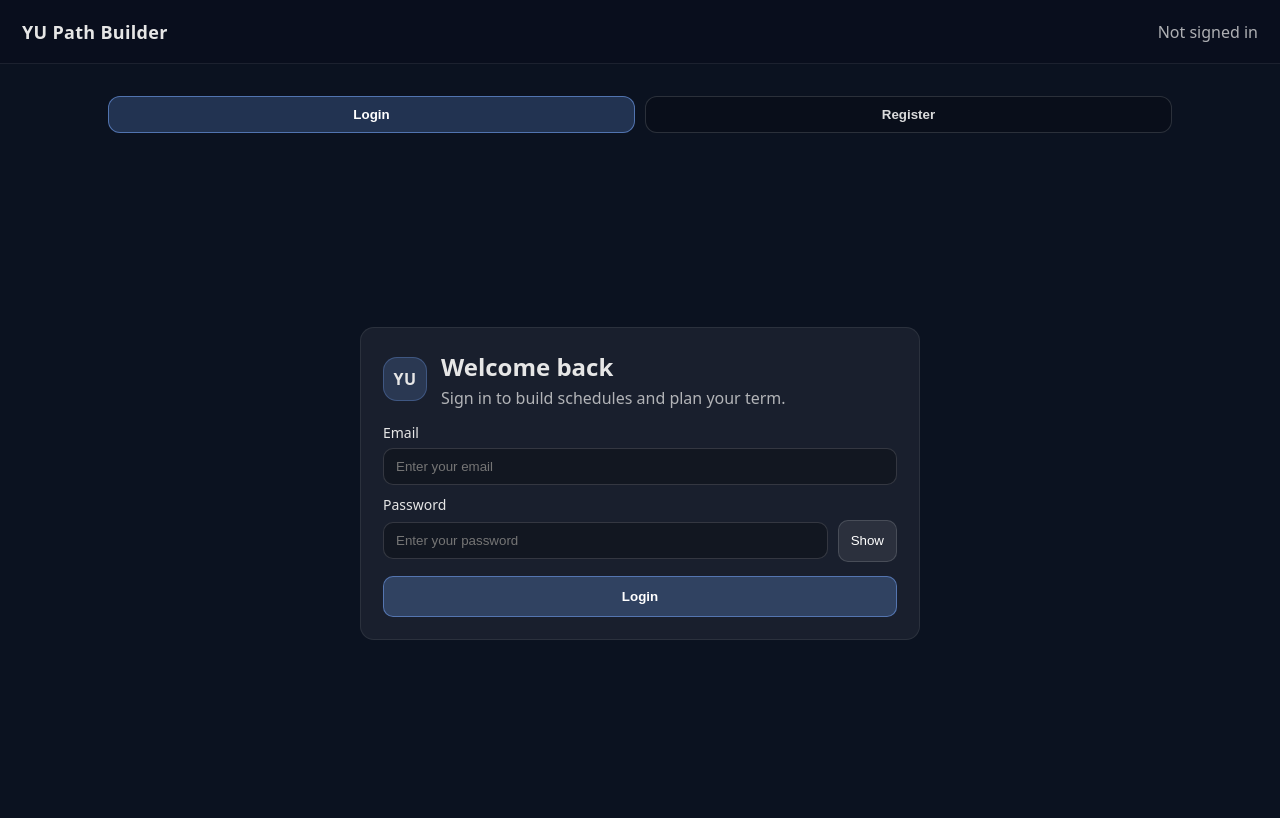
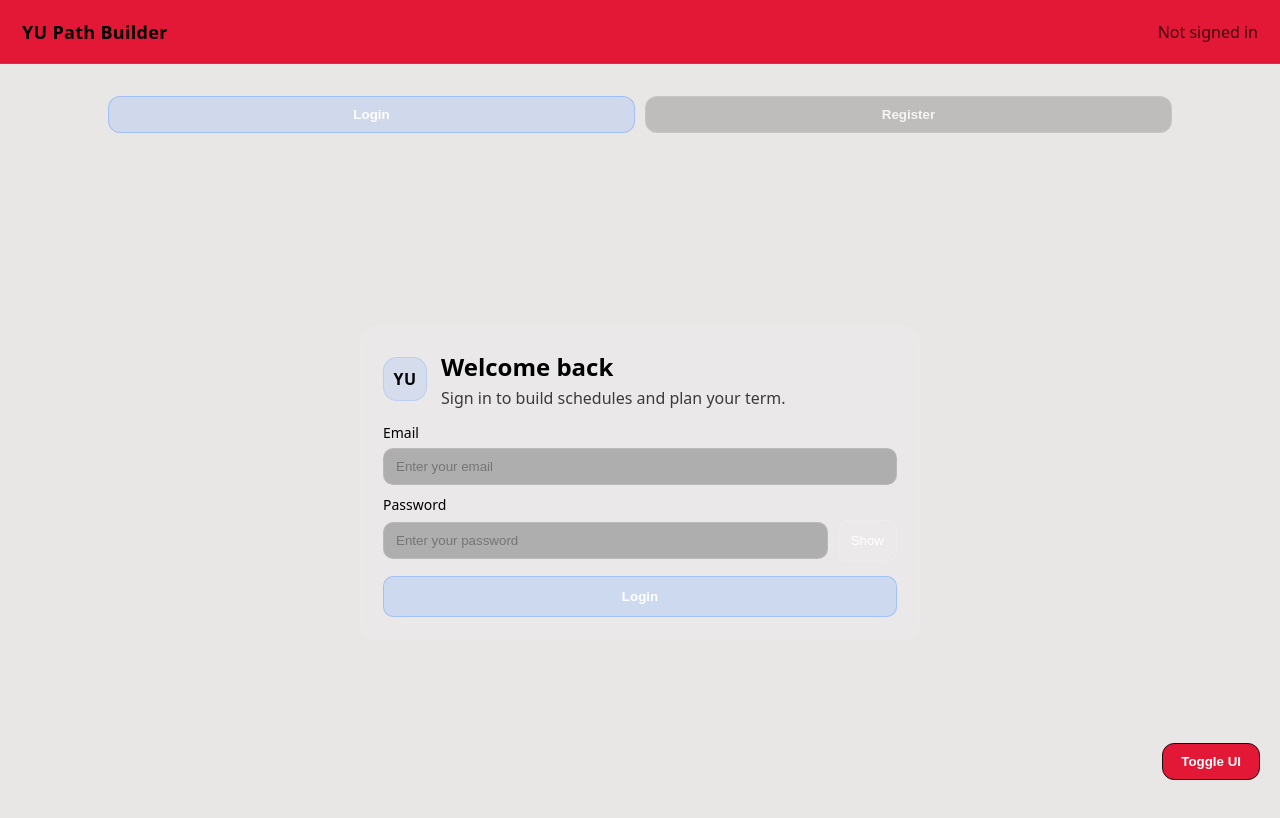
Before and after one commit to hvpham-yorku/project-group-3, a React (Vite) app in the folder frontend/: page / in a window 1280 px wide. Shown: the top 818 px of the page. Built offline with nearby package versions, Linux system fonts and the light colour scheme.

Commit message:
ui changes- added red mode and black mode

```diff
--- a/frontend/src/App.jsx
+++ b/frontend/src/App.jsx
@@ -2,9 +2,18 @@ import React from "react";
 import Dashboard from "./pages/Dashboard.jsx";
 import AuthPage from "./pages/AuthPage.jsx";
 import { useAuth } from "./context/AuthContext.jsx";
+import UIButton from "./components/layout/UIButton.jsx"; // correct import
 
 export default function App() {
   const { isAuthed } = useAuth();
 
-  return isAuthed ? <Dashboard /> : <AuthPage />;
+  return (
+    <div>
+      {/* Render the main page */}
+      {isAuthed ? <Dashboard /> : <AuthPage />}
+
+      {/* Always show the theme toggle button */}
+      <UIButton />
+    </div>
+  );
 }
--- /dev/null
+++ b/frontend/src/components/layout/UIButton.jsx
@@ -0,0 +1,28 @@
+import React, { useState, useEffect } from "react";
+import "../../index.css"; // updated to match your CSS file name
+
+function UIButton() {
+  const [UI, setUI] = useState(localStorage.getItem("theme") || "Red");
+
+  const toggleUI = () => {
+    const newTheme = UI === "Red" ? "Black" : "Red";
+    setUI(newTheme);
+    localStorage.setItem("theme", newTheme);
+  };
+
+  useEffect(() => {
+    document.body.classList.remove("theme-red", "theme-black");
+    document.body.classList.add(UI === "Red" ? "theme-red" : "theme-black");
+  }, [UI]);
+
+  return (
+    <button
+      className={`themeToggle ${UI === "Red" ? "red" : "black"}`}
+      onClick={toggleUI}
+    >
+      Toggle UI
+    </button>
+  );
+}
+
+export default UIButton;
--- a/frontend/src/index.css
+++ b/frontend/src/index.css
@@ -333,6 +333,125 @@ select:focus { border-color: rgba(120,170,255,0.8); }
   border-color: rgba(120,170,255,0.35);
   background: rgba(120,170,255,0.12);
 }
+/* --- Theme Toggle Button --- */
+.themeToggle {
+  position: fixed;
+  bottom: 20px;
+  right: 20px;
+  padding: 10px 18px;
+  border-radius: 12px;
+  border: 1px solid rgba(255,255,255,0.14);
+  font-weight: 700;
+  cursor: pointer;
+  z-index: 9999;
+  transition: background 0.3s, color 0.3s, transform 0.2s;
+}
 
+.themeToggle:hover { transform: scale(1.05); }
+
+.themeToggle.red { background: #E31837; color:
+                       #ffffff; border-color: #161112; }
+.themeToggle.black { background: #0e0d0d; color:
+              #ffffff; border-color: #0e0d0d; }
+
+/* --- Site Themes --- */
+body.theme-red {
+  background-color: #e9e6e6;
+  color: #000000;
+}
+body.theme-black {
+  background-color: #0e0d0d;
+  color: #f1f1f1;
+}
+
+/* Optional: Cards adapt to theme */
+body.theme-red .card { background: rgba(255,255,255,0.08); color: #000000; }
+body.theme-black .card { background: rgba(0,0,0,0.25); color: #ffffff; }
+
+/* Topbar adapts too */
+body.theme-red .topbar { background: #E31837; }
+body.theme-black .topbar { background: rgba(0,0,0,0.3); }
+
+/* Red theme */
+body.theme-red .row {
+  background: #E31837;
+  border: 1px solid rgba(255,255,255,0.1);
+  color: #0d0707;
+}
+
+/* Black theme */
+body.theme-black .row {
+  background: rgba(0,0,0,0.25);
+  border: 1px solid rgba(255,255,255,0.06);
+  color: #ffffff;
+}
+/* --- Schedule Grid Theme Overrides --- */
+
+/* Red theme */
+body.theme-red .schedTable,
+body.theme-red .schedHeaderRow,
+body.theme-red .schedBodyRow,
+body.theme-red .schedTimeCol,
+body.theme-red .schedDayCol,
+body.theme-red .timeCell,
+body.theme-red .gridRow {
+  border-color: #000000; /* grid lines black */
+}
+
+body.theme-red .schedDayCol {
+  background: #E31837; /* course background red */
+  color: #ffffff;       /* course text white */
+}
+
+body.theme-red .schedTimeHead,
+body.theme-red .schedDayHead,
+body.theme-red .timeCell span {
+  color: #ffffff;       /* headers white */
+}
+
+/* Optional: make individual schedule events stand out in red theme */
+body.theme-red .schedEvent {
+  background: rgba(255,255,255,0.15); /* slightly transparent white overlay */
+  border-color: #ffffff;
+  color: #ffffff;
+}
+
+/* Black theme (keep default) */
+body.theme-black .schedDayCol {
+  background: rgba(255,255,255,0.03); /* original black-ish background */
+  color: #000000;
+}
+
+body.theme-black .schedEvent {
+  background: rgba(86,156,214,0.22); /* default course blue overlay */
+  border-color: rgba(86,156,214,0.35);
+  color: #ffffff;
+}
+
+/* Red theme weekday header */
+body.theme-red .schedDayHead {
+  background: #ffffff;   /* red background */
+  color: #ffffff;        /* white text */
+  border-bottom: 1px solid #000000; /* black line under header */
+}
+
+
+body.theme-red .timeCell span {
+  color: #000000; /* ensure the hour text is white */
+}
+
+/* Black theme (original styling) */
+body.theme-black .schedTimeCol {
+  background: rgba(0,0,0,0.18); /* dark background as original */
+}
+
+body.theme-black .timeCell {
+  border-bottom: 1px solid rgba(255,255,255,0.06); /* original lines */
+  color: #000000; /* text black or original */
+}
+
+body.theme-black .timeCell span {
+  color: rgba(255,255,255,0.55); /* original text */
+}
 .comboMain { font-weight: 700; }
 .comboSub { font-size: 12px; margin-top: 2px; }
```
